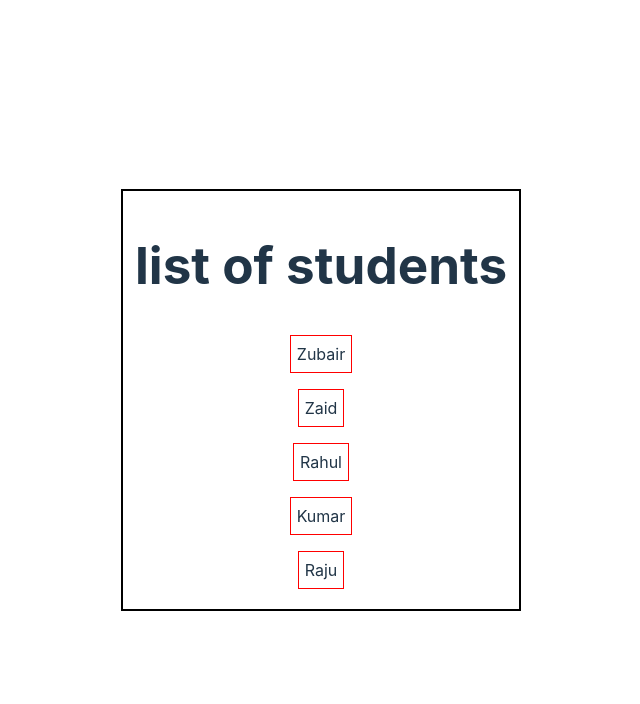
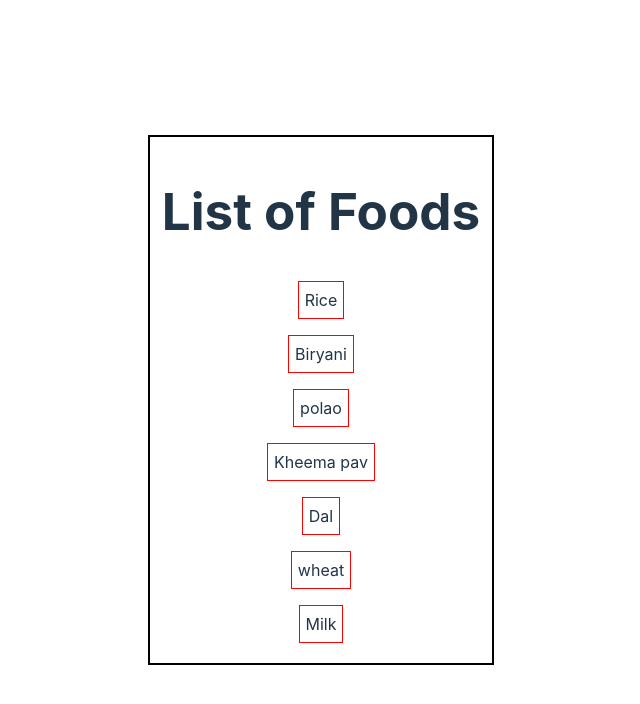
Before and after one commit to zubairmujawar/react-functions, a React (Vite) app in the folder props/: page / in a window 1280 px wide. Shown: the top 704 px of the page, without its empty margins (319-959 px from the left). Built offline with nearby package versions, Linux system fonts and the light colour scheme.

Commit message:
passing data from parent to child

```diff
--- a/props/src/Components/FoodItems.jsx
+++ b/props/src/Components/FoodItems.jsx
@@ -1,14 +1,15 @@
-import React from "react";
 import Items from "./Items";
-const FoodItems = (Moto) => {
-  const food = ["Zubair", "Zaid", "Rahul", "Kumar", "Raju"];
+
+const FoodItems = () => {
+  const food = ["Rice", "Biryani", "polao", "Kheema pav", "Dal", "wheat", "Milk"];
 
   return (
     <div className="container">
-      <h1>list of students</h1>
+      <h1>List of Foods</h1>
       {
-      food.map((Ghee) => (
-        <Items Moto={Ghee} key={Ghee} /> // reciving name should be same
+
+      food.map((name) => (
+        <Items foodItem={name} key={name} /> // props reciving name should be same
         ))
       }
     </div>
--- a/props/src/Components/Items.jsx
+++ b/props/src/Components/Items.jsx
@@ -1,8 +1,9 @@
-const Items = (props) => {
+const Items = ({foodItem}) => {
 
   return (
+
     <div className="">
-      <p className="list-item">{props.Moto}</p>
+      <p key={foodItem} className="list-item">{foodItem}</p>
     </div>
   );
 };
```
Also changed, not shown: props/src/Components/Clock.jsx (+1 -7 lines).
